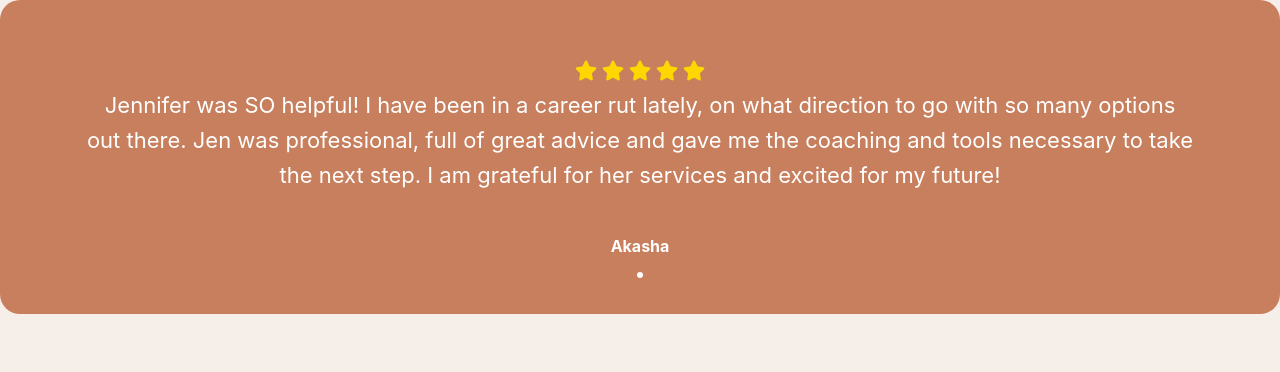
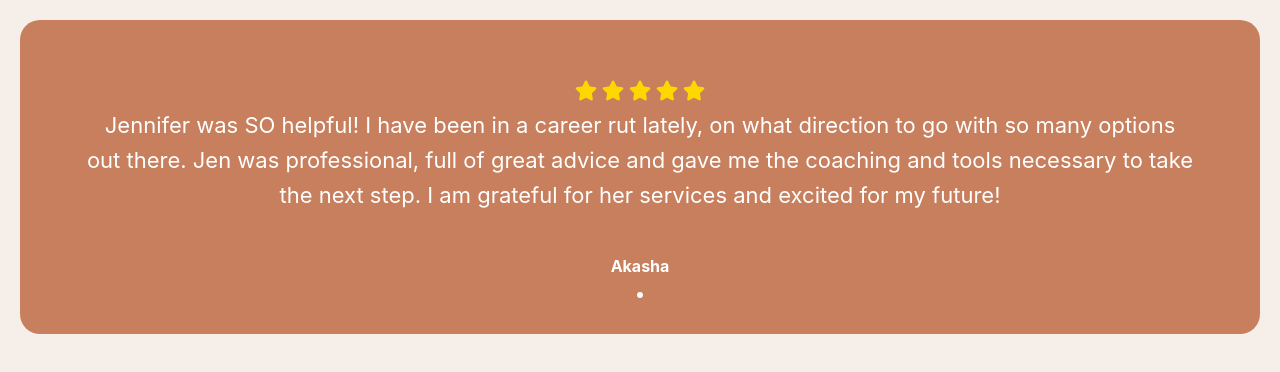
Before and after one commit to Derwin-Sunny/Testimonials-for-Jennifer, a plain HTML site: page index.html in a window 1280 px wide. Drawn offline with nearby package versions, Linux system fonts and the light colour scheme.

Commit message:
fix: added margins to all sides

```diff
--- a/index.html
+++ b/index.html
@@ -28,6 +28,8 @@
       color: #fff;
       overflow: hidden;
       border-radius: 20px;
+      margin: 20px;
+      /* Added margin to all sides */
     }
 
     #ezy__testimonial18-carousel {
```
